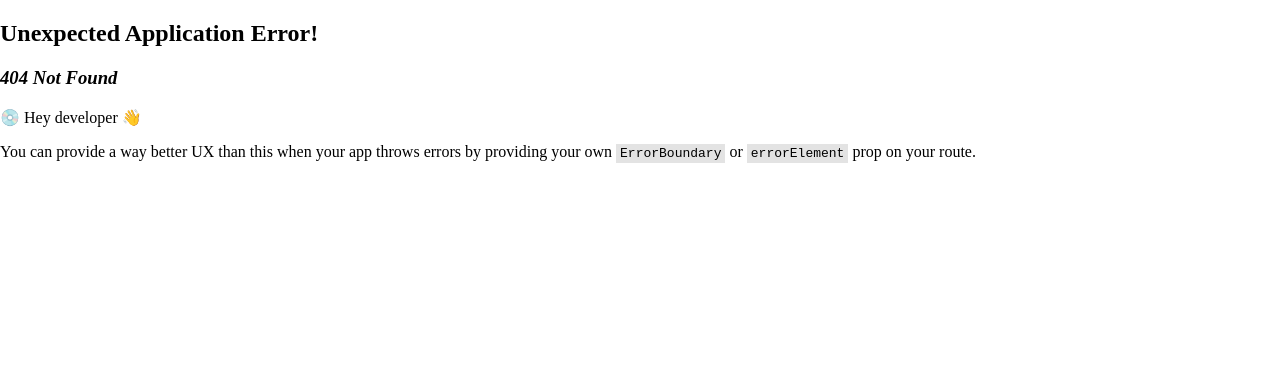
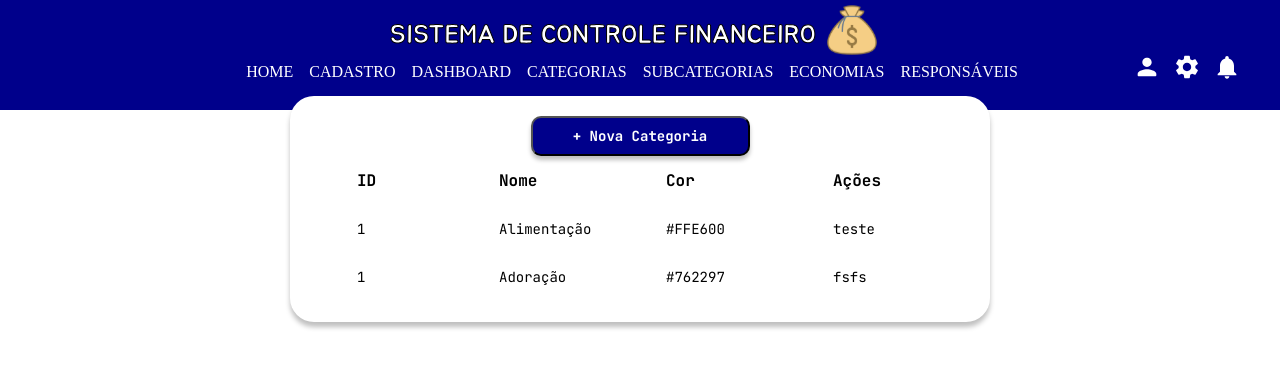
Before and after one commit to ViniciusLima7/sistema-de-controle-financeiro, a React (Vite) app: page /categorias in a window 1280 px wide. Before the commit this address had no page. Shown: the top 368 px of the page. Built offline with nearby package versions, Linux system fonts and the light colour scheme.

Commit message:
feat:  Adiciona Página de Categorias

```diff
--- a/src/components/Table/TableArea/styles.ts
+++ b/src/components/Table/TableArea/styles.ts
@@ -1,8 +1,8 @@
 import styled from "styled-components";
 
-export const Container = styled.div`
+export const Container = styled.div<{ width?: string; top?: string }>`
   position: absolute;
-  width: 1156px;
+  width: ${(props) => (props.width ? props.width : "1156px")};
 
   display: flex;
   flex-direction: column;
@@ -16,11 +16,11 @@ export const Container = styled.div`
 
   transform: translate(-50%);
   left: 50%;
-  top: 25rem;
+  top: ${(props) => (props.top ? props.top : "25rem")};
 
   @media screen and (max-width: 1280px) {
-    width: 900px;
+    width: ${(props) => (props.width ? props.width : "900px")};
     margin-top: 80px;
-    top: 19rem;
+    top: ${(props) => (props.top ? "1rem" : "19rem")};
   }
 `;
--- /dev/null
+++ b/src/pages/Categorias/index.tsx
@@ -0,0 +1,40 @@
+import { Button } from "../../components/Button";
+import Header from "../../components/Header";
+import Column from "../../components/Table/Column";
+import Row from "../../components/Table/Row";
+import { Container } from "../../components/Table/TableArea/styles";
+
+export default function Categorias() {
+  return (
+    <>
+      <Header />
+      <Container width="700px" top="2rem">
+        <Button text="+ Nova Categoria" />
+        <table>
+          <thead>
+            <tr>
+              <Column title="ID" width="150px" />
+              <Column title="Nome" width="175px" />
+              <Column title="Cor" width="175px" />
+              <Column title="Ações" width="100px" />
+            </tr>
+          </thead>
+          <tbody>
+            <tr>
+              <Row>1</Row>
+              <Row>Alimentação</Row>
+              <Row>#FFE600</Row>
+              <Row>teste</Row>
+            </tr>
+            <tr>
+              <Row>1</Row>
+              <Row>Adoração</Row>
+              <Row>#762297</Row>
+              <Row>fsfs</Row>
+            </tr>
+          </tbody>
+        </table>
+      </Container>
+    </>
+  );
+}
--- /dev/null
+++ b/src/pages/Categorias/styles.ts
@@ -0,0 +1 @@
+import styled from "styled-components";
--- a/src/routes/router.tsx
+++ b/src/routes/router.tsx
@@ -2,6 +2,7 @@ import { createBrowserRouter } from "react-router-dom";
 
 import App from "../App";
 import Cadastro from "../pages/Cadastro";
+import Categorias from "../pages/Categorias";
 import Dashboard from "../pages/Dashboard";
 import Home from "../pages/Home";
 import { Login } from "../pages/Login";
@@ -27,6 +28,10 @@ export const router = createBrowserRouter([
         path: "/dashboard",
         element: <Dashboard />,
       },
+      {
+        path: "/categorias",
+        element: <Categorias />,
+      },
     ],
   },
 ]);
```
